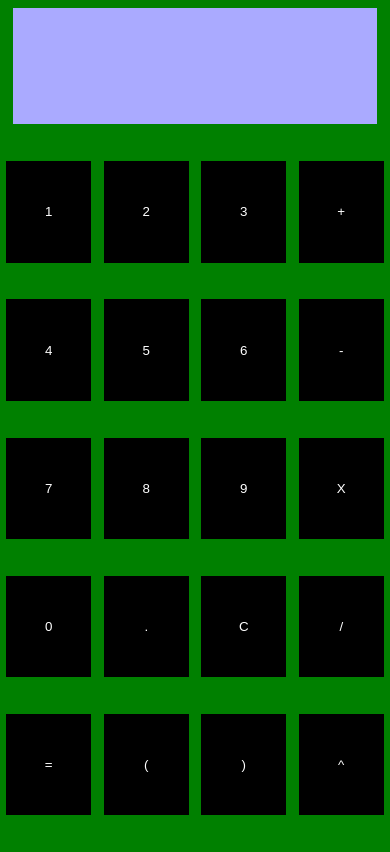
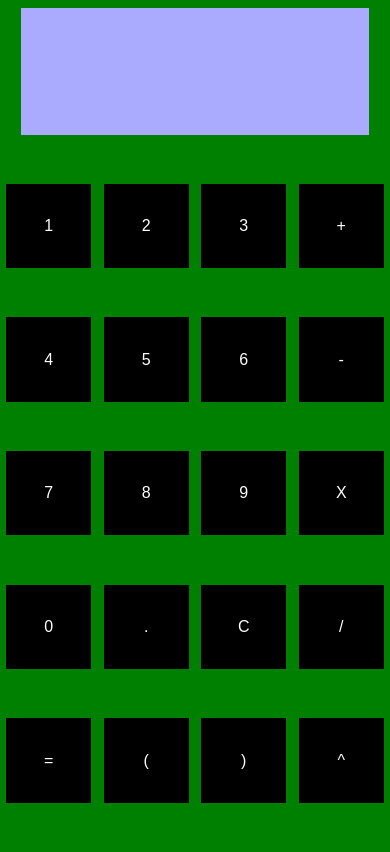
Before and after one commit to ciancollierdevelopment/react-calculator, a React (Create React App) app: page / in a window 390 px wide. Built offline with nearby package versions, Linux system fonts and the light colour scheme.

Commit message:
Improved styling of the keys on mobile and the display

```diff
--- a/src/App.css
+++ b/src/App.css
@@ -1,4 +1,6 @@
 /* Stylesheet For All Components */
+
+@import url('https://fonts.googleapis.com/css?family=Press+Start+2P');
 
 html {
   height: 100%;
@@ -43,16 +45,22 @@
 }
 
 .screen {
+  display: flex;
   background-color: #aaaaff;
-  padding: 1em;
   width: 85%;
-  height: 10%;
+  height: 15%;
+  font-size: 1rem;
+  font-family: 'Press Start 2P', cursive;
+  align-items: center;
+  padding-left: 0.5rem;
+  padding-right: 0.5rem;
 }
 
 .key {
   width: 21.88%;
-  height: 12%;
+  height: 10%;
   background-color: #000000;
   color: #ffffff;
   border: 0;
+  font-size: 1rem;
 }
```
